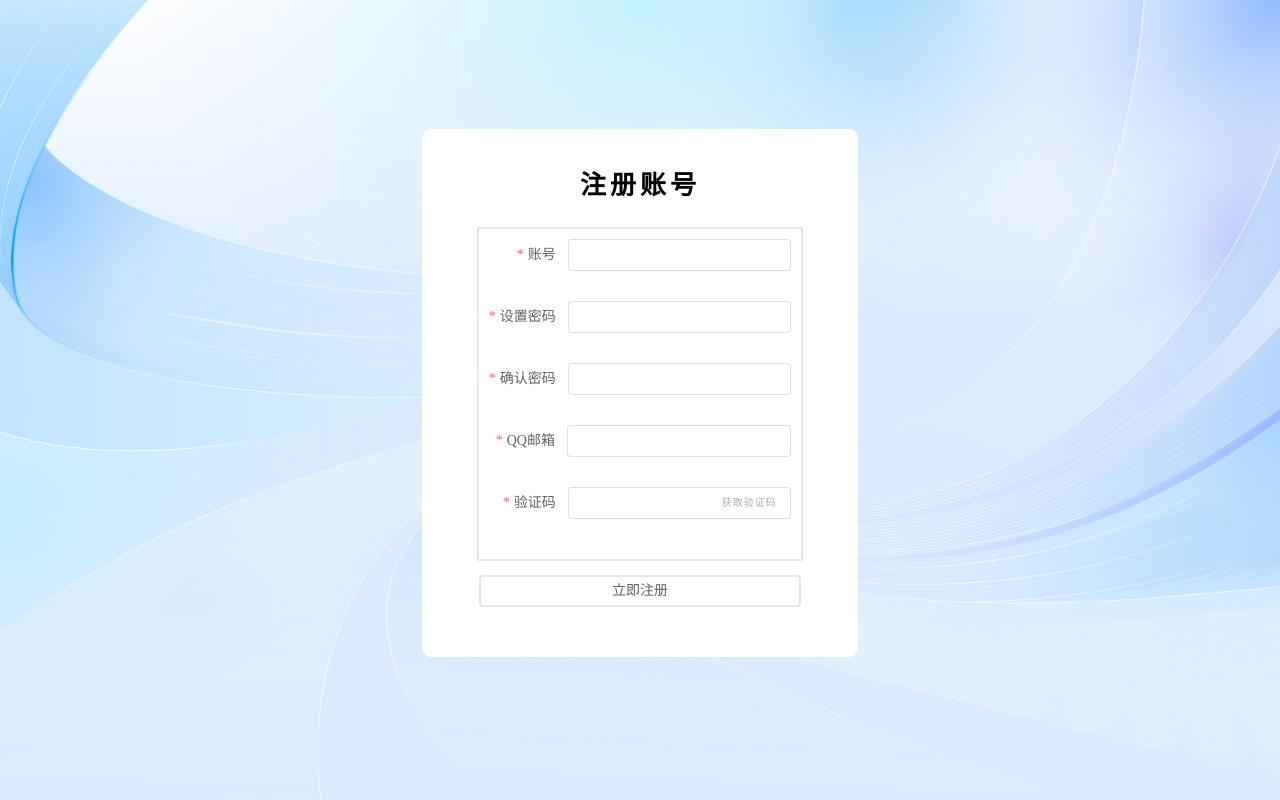
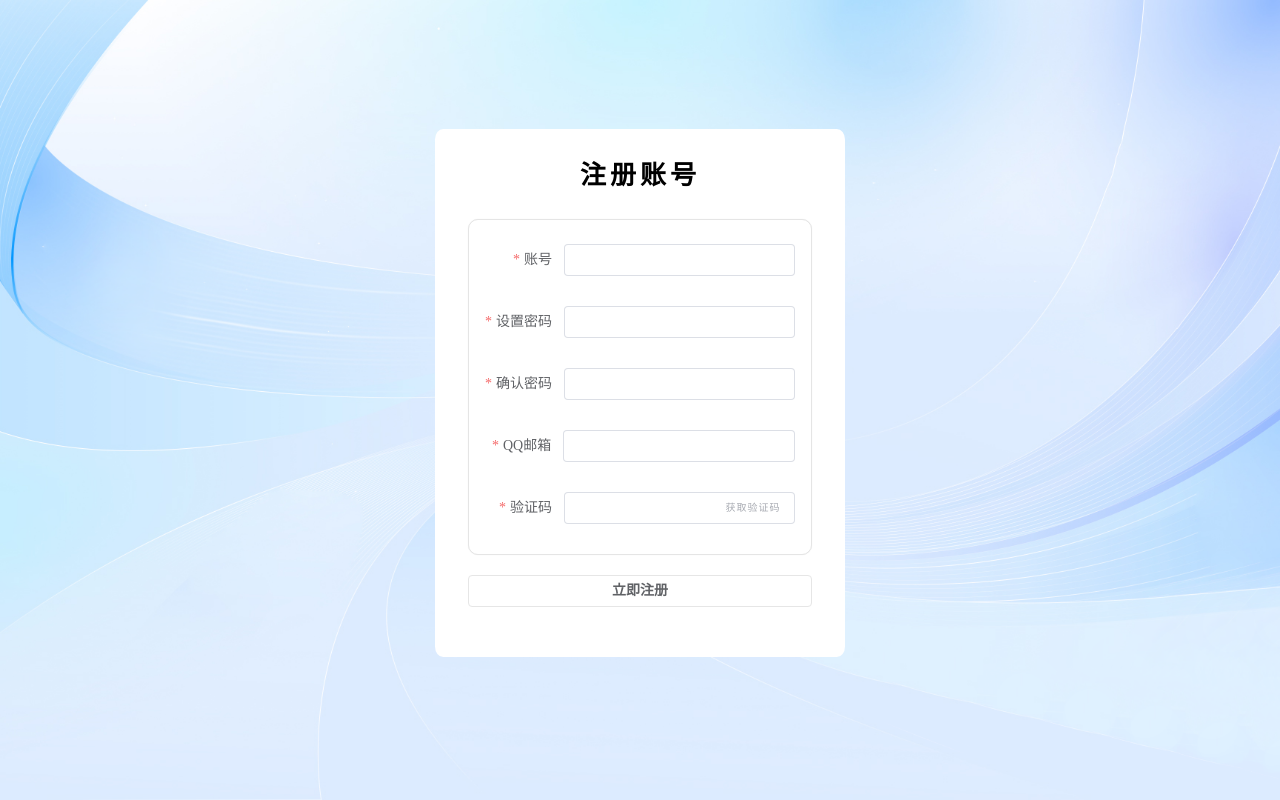
Before and after one commit to cute6868/ChatManager, a Vue app in the folder frontend/: page /register in a window 1280 px wide. Built offline with nearby package versions, Linux system fonts and the light colour scheme.

Commit message:
Frontend: the style of the register page has been improved.

```diff
--- a/frontend/src/views/register/RegisterView/RegisterPanel.vue
+++ b/frontend/src/views/register/RegisterView/RegisterPanel.vue
@@ -56,7 +56,7 @@ const { formRef, wrapRegisterHandler } = useButton(formData);
 <style scoped lang="scss">
 .register-panel {
   // 白色面板
-  width: max(34%, 340px);
+  width: max(32%, 360px);
   height: max(66%, 490px);
   background-color: white;
   border-radius: 2%;
@@ -68,9 +68,8 @@ const { formRef, wrapRegisterHandler } = useButton(formData);
 
   // 非白色面板的内容
   .content {
-    width: 74%;
-    height: 84%;
-    // background-color: pink;
+    width: 100%;
+    height: 100%;
 
     display: flex;
     flex-direction: column;
@@ -78,19 +77,24 @@ const { formRef, wrapRegisterHandler } = useButton(formData);
 
     // 文字标题："注册账号"
     .title {
+      margin-top: 32px;
+      margin-bottom: 28px;
+
       font-size: 26px;
       font-weight: 600;
       letter-spacing: 4px;
-      margin-bottom: 8%;
     }
 
     // 表单
     .form {
-      width: 94%;
-      border: 2px solid #e6e6e6;
-      border-radius: 2px;
-      padding: 10px;
-      margin-bottom: 14px;
+      width: min(84%, 410px);
+
+      border: 1px solid rgba(0, 0, 0, 0.1);
+      box-shadow: 0 0 1px rgba(0, 0, 0, 0.1);
+      border-radius: 10px;
+
+      box-sizing: border-box;
+      padding: 24px 16px 0;
 
       // 每个输入框之间的距离
       .el-form-item {
@@ -100,8 +104,10 @@ const { formRef, wrapRegisterHandler } = useButton(formData);
 
     // 注册按钮
     .btn {
-      border: 2px solid #e6e6e6;
-      width: 100%;
+      width: min(84%, 410px);
+      margin-top: 20px;
+      border: 1px solid #e6e6e6;
+      font-weight: 600;
     }
   }
 
```
